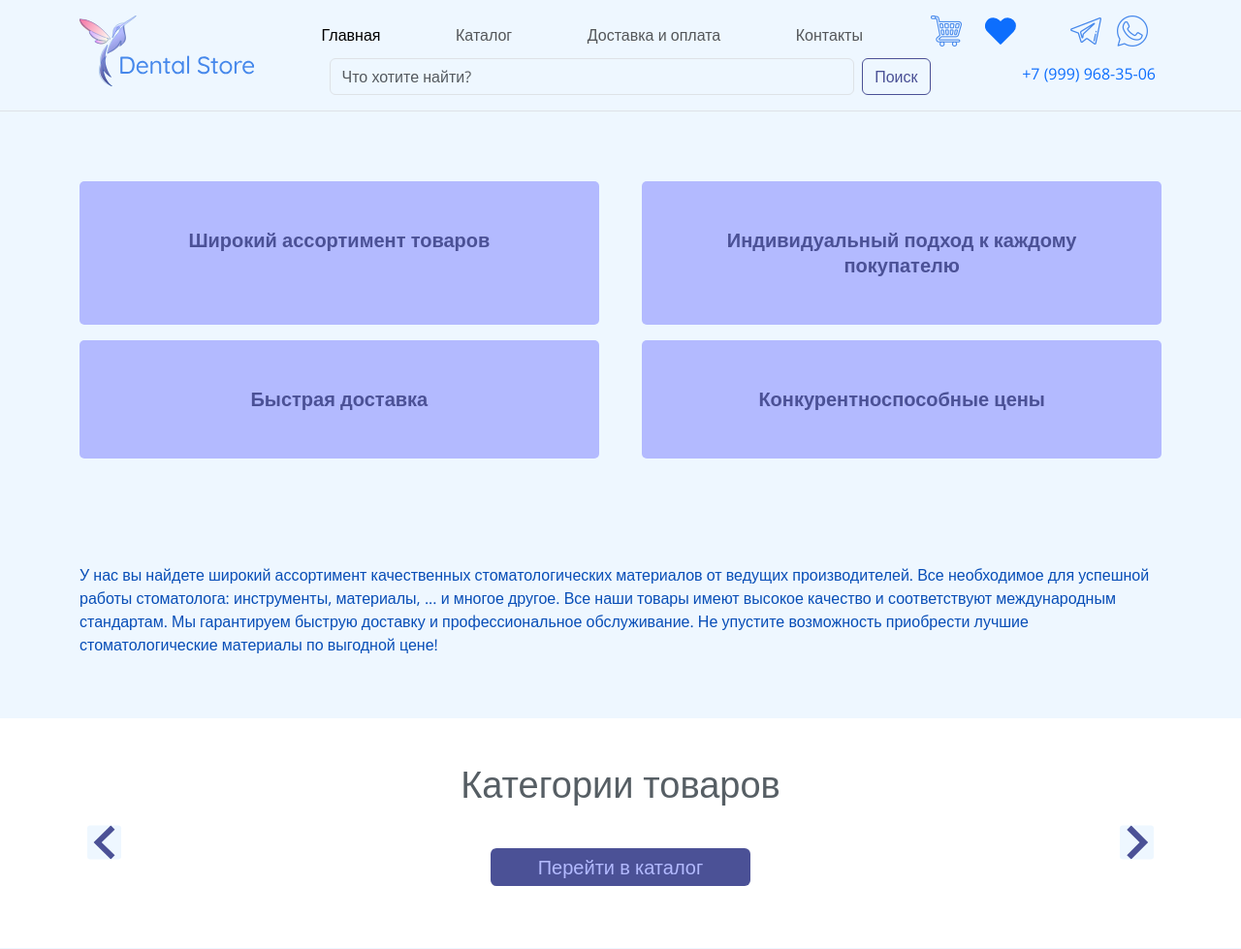
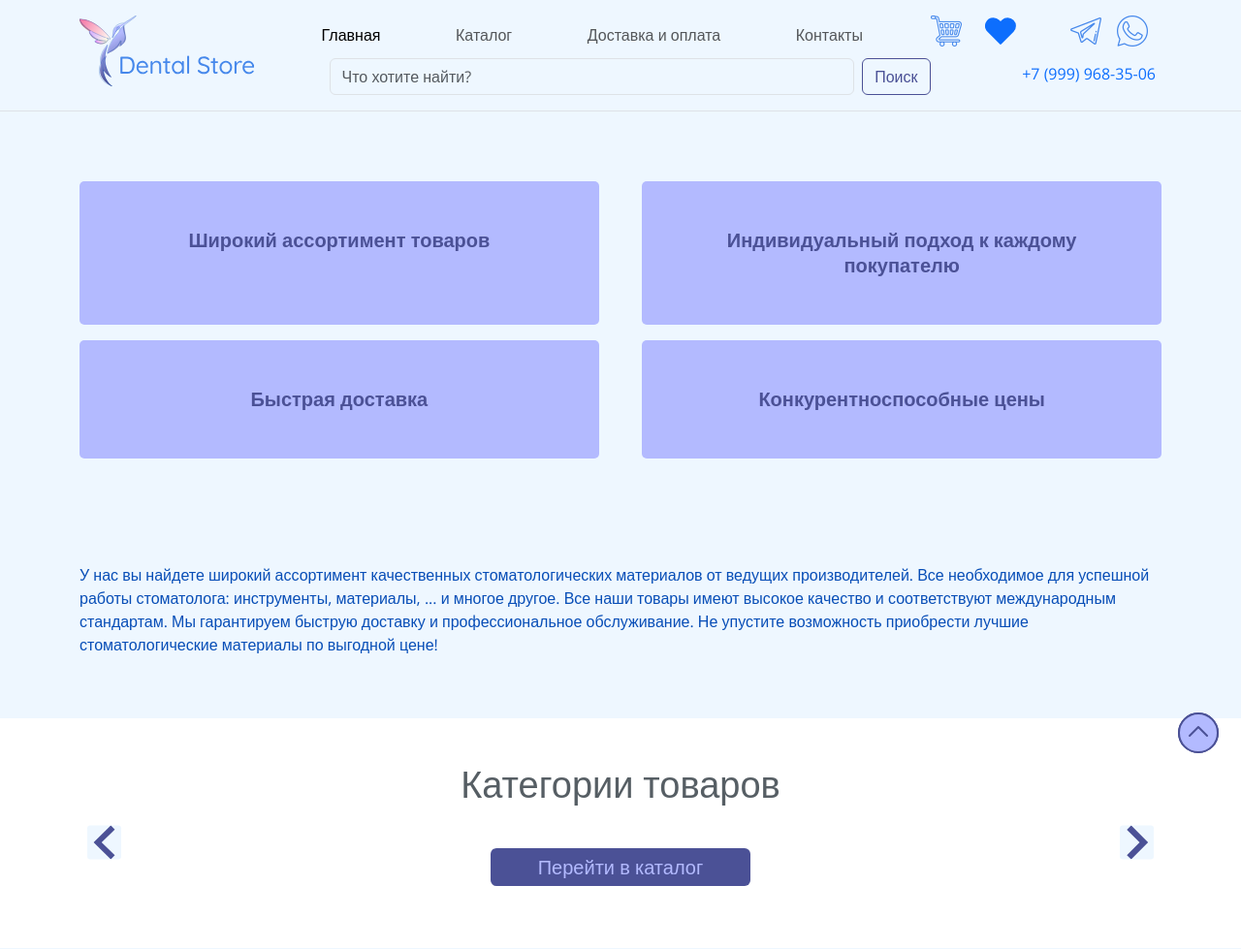
Before and after one commit to a-krasilskaya/dentalstore, a Django app: page / in a window 1280 px wide. Shown: the top 979 px of the page at 97% size. Run offline with Django 4.2, Linux system fonts and the light colour scheme; data that the repository does not hold is empty; some libraries are stand-ins or nearby versions.

Commit message:
Add style ans up-button

```diff
--- a/dentalstore/app/templates/app/index.html
+++ b/dentalstore/app/templates/app/index.html
@@ -20,7 +20,7 @@
 
 
 <!--header-->
-<header class="p-2 border-bottom header">
+<header class="p-2 border-bottom header" id="header">
     <div class="container">
     <nav class="navbar navbar-expand-lg navbar-light align-items-start">
 <!--      <div class="container">-->
@@ -32,7 +32,6 @@
         </button>
         <div class="header-wrap col-lg-10 col-12">
         <div class="collapse navbar-collapse align-items-start" id="navbarNavAltMarkup">
-
           <div class="navbar-nav col-12 col-xl-9 col-lg-8 justify-content-lg-evenly mb-2 mb-lg-0 align-items-center">
             <a class="nav-link active" aria-current="page" href="{% url 'home' %}">Главная</a>
             <a class="nav-link" href="{% url 'catalog' %}">Каталог</a>
@@ -40,22 +39,22 @@
             <a class="nav-link" href="{% url 'contacts' %}">Контакты</a>
            </div>
            <div class="navbar-nav col-12 col-xl-1 col-lg-2 justify-content-xl-center justify-content-lg-center justify-content-xl-end">
-            <div class="cart col-12 col-lg-2 d-flex justify-content-center">
+            <div class="cart col-12 col-lg-2 d-flex justify-content-center header-counter">
               {% with total_items=cart|length %}
-              <a class="ps-lg-3 px-2" href="{% url 'cart:cart_detail' %}">
-                  <div class="text-center count-cart">{% if cart|length > 0 %}{{ total_items }}{% endif %}</div>
+              <a class="ps-lg-3 px-2 link-header-img" href="{% url 'cart:cart_detail' %}">
+
+                    <div class="text-center header-counter-item count-cart">{% if cart|length > 0 %}{{ total_items }}{% endif %}</div>
+
                   <img class="pb-2" src="{% static '/app/images/shopping-cart.png' %}" alt='Корзина'>
               </a>
               {% endwith %}
-
-              <a class="favorites-link ps-lg-3 px-1" href="{% url 'favorites:favorites_detail' %}">
-                  <div class="text-center count-favorites">{% if favorites|length > 0 %}{{ favorites|length }}{% endif %}</div>
+              <a class="favorites-link ps-lg-3 px-1 link-header-img" href="{% url 'favorites:favorites_detail' %}">
+                    <div class="text-center header-counter-item count-favorites">{% if favorites|length > 0 %}{{ favorites|length }}{% endif %}</div>
                   <svg xmlns="http://www.w3.org/2000/svg" width="32" height="32" viewBox="0 0 15 15"><path fill="#0d6efd" d="M4.036 1a4.036 4.036 0 0 0-2.854 6.89l5.964 5.964a.5.5 0 0 0 .708 0l5.964-5.965a4.036 4.036 0 0 0-5.707-5.707l-.611.61l-.61-.61A4.036 4.036 0 0 0 4.035 1"/></svg></a>
             </div>
                </div>
                <div class="navbar-nav col-12 col-xl-2 col-lg-2 justify-content-lg-center justify-content-xl-end">
             <div class="header-contacts text-center">
-
                 <div class="link-messangers d-flex justify-content-center">
                     <a  href="https://t.me/+79999683506" class="telegram-link"><img class="link-messangers-item px-2" src="{% static '/app/images/telegram.png' %}" alt="Написать в Telegram"></a>
                     <a href="https://wa.me/+79999683506" class="whatsapp-link"><img class="link-messangers-item px-2" src="{% static '/app/images/whatsapp.png' %}" alt="Написать в Whatsapp"></a>
@@ -74,11 +73,8 @@
             </div>
         </div>
         </div>
-
     </nav>
-
     </div>
-
     </header>
 <div class="search-res popup p-0">
     <div class="container">
@@ -99,6 +95,9 @@
 
 <footer class="footer">
 <div class="container">
+    <div class="link-up"><a href="#top" id="back-to-top" class="back-to-top" title="Back to top">
+        <svg xmlns="http://www.w3.org/2000/svg" width="48" height="48" viewBox="0 0 48 48"><g fill="none" stroke-width="2"><path stroke="#4b5196" d="M24 44C35.0457 44 44 35.0457 44 24C44 12.9543 35.0457 4 24 4C12.9543 4 4 12.9543 4 24C4 35.0457 12.9543 44 24 44Z" clip-rule="evenodd"/><path fill="#b3baff" stroke="#4b5196" stroke-linejoin="round" d="M24 44C35.0457 44 44 35.0457 44 24C44 12.9543 35.0457 4 24 4C12.9543 4 4 12.9543 4 24C4 35.0457 12.9543 44 24 44Z"/><path stroke="#4b5196" stroke-linecap="round" stroke-linejoin="round" d="M33 27L24 18L15 27"/></g></svg>
+    </a></div>
 <div class="row justify-content-center">
 <div class="col-md-12 text-center">
 <h2 class="footer-heading my-5 "><a href="/" class="d-flex align-items-center justify-content-center mb-lg-0 link-body-emphasis text-decoration-none">
@@ -288,6 +287,8 @@ $( document ).ready(function() {
             }
     })
 
+
+
     $('.product-add-to-favorites').click(function(e){
         if (Date.now() - add_fav < 1000) return
         add_fav = Date.now()
@@ -303,7 +304,7 @@ $( document ).ready(function() {
             url: url,
             method: 'GET',
             success: function(response) {
-                $('.count-favorites').text(response.count)
+                $('.count-favorites').text(response.count);
             }
         })
     })
--- a/dentalstore/static/app/css/style.css
+++ b/dentalstore/static/app/css/style.css
@@ -58,6 +58,31 @@ li{
 #btn-search:hover{
    color: #b3baff;
    background: #4b5196;
+}
+
+.back-to-top {
+  position: fixed;
+  bottom: 20px;
+  right: 20px;
+  cursor: pointer;
+  z-index: 1000;
+}
+
+.back-to-top:hover {
+  text-decoration: none;
+}
+
+.link-header-img{
+    position: relative;
+}
+
+.header-counter-item{
+    position: absolute;
+    top: -18px;
+    right: 10px;
+    z-index: 999;
+    font-size: 14px;
+    padding: 1px 6px;
 }
 
 /* search popup */
```
Also changed, not shown: dentalstore/app/static/app/css/style.css (+25 -0 lines).
